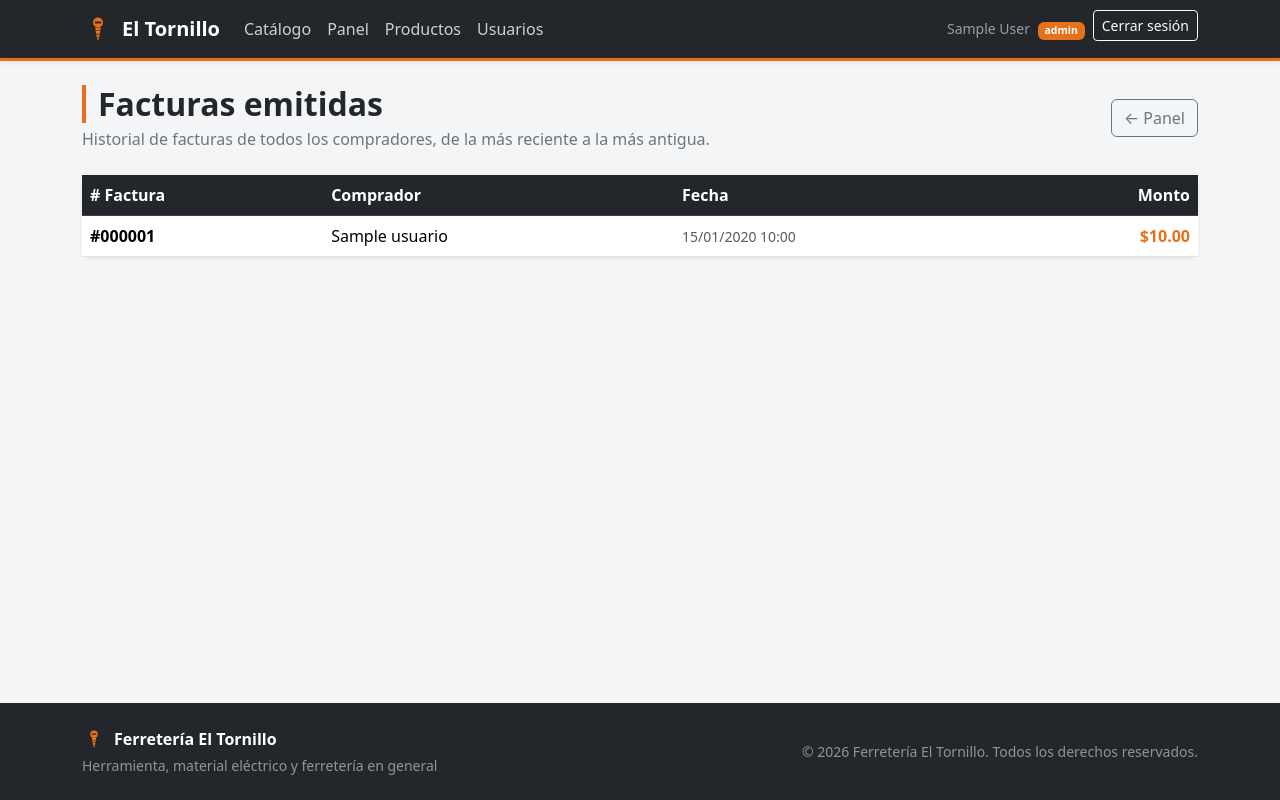
After one commit to Gaba3/Anonymonos_Proyecto_SED, a PHP site: page /admin/facturas.php in a window 1280 px wide. The commit adds this page. Run offline with PHP 8.4, Linux system fonts and the light colour scheme; the visitor is signed in with stand-in values (Sample User, id 1); tables that the repository leaves empty hold one stand-in row (values such as "Sample post").

Commit message:
fix: corregir listado de facturas emitidas del administrador

```diff
--- /dev/null
+++ b/public/admin/facturas.php
@@ -0,0 +1,64 @@
+<?php
+/**
+ * Ferretería El Tornillo - historial global de facturas emitidas
+ */
+
+require_once __DIR__ . '/../../includes/auth.php';
+requerir_rol('admin');
+
+$sql = "SELECT f.id, f.fecha, f.total, u.nombre AS comprador
+        FROM facturas f
+        JOIN usuarios u ON u.id = f.comprador_id
+        ORDER BY f.fecha DESC, f.id DESC";
+
+$resultado = mysqli_query($conn, $sql);
+$facturas = ($resultado !== false) ? mysqli_fetch_all($resultado, MYSQLI_ASSOC) : [];
+
+$titulo_pagina = 'Facturas emitidas';
+require_once __DIR__ . '/../../includes/header.php';
+?>
+
+<div class="d-flex flex-wrap justify-content-between align-items-center gap-3 mb-4">
+    <div>
+        <h1 class="titulo-seccion h2 mb-1">Facturas emitidas</h1>
+        <p class="text-secondary mb-0">Historial de facturas de todos los compradores, de la más reciente a la más antigua.</p>
+    </div>
+    <a href="<?= url('admin/panel.php') ?>" class="btn btn-outline-secondary">&larr; Panel</a>
+</div>
+
+<div class="card shadow-sm border-0">
+    <div class="card-body p-0">
+        <?php if ($resultado === false): ?>
+            <?php error_sql($conn, $sql); ?>
+        <?php else: ?>
+            <div class="table-responsive">
+                <table class="table table-hover align-middle mb-0">
+                    <thead class="table-light">
+                        <tr>
+                            <th># Factura</th>
+                            <th>Comprador</th>
+                            <th>Fecha</th>
+                            <th class="text-end">Monto</th>
+                        </tr>
+                    </thead>
+                    <tbody>
+                        <?php if (empty($facturas)): ?>
+                            <tr><td colspan="4" class="text-center text-muted py-4">No hay facturas emitidas.</td></tr>
+                        <?php else: ?>
+                            <?php foreach ($facturas as $fac): ?>
+                                <tr>
+                                    <td class="fw-bold">#<?= str_pad((string)$fac['id'], 6, '0', STR_PAD_LEFT) ?></td>
+                                    <td><?= e($fac['comprador']) ?></td>
+                                    <td class="small text-muted"><?= fecha_legible($fac['fecha']) ?></td>
+                                    <td class="text-end fw-bold text-naranja"><?= dinero($fac['total']) ?></td>
+                                </tr>
+                            <?php endforeach; ?>
+                        <?php endif; ?>
+                    </tbody>
+                </table>
+            </div>
+        <?php endif; ?>
+    </div>
+</div>
+
+<?php require_once __DIR__ . '/../../includes/footer.php'; ?>
--- a/public/admin/panel.php
+++ b/public/admin/panel.php
@@ -167,7 +167,7 @@ require_once __DIR__ . '/../../includes/header.php';
         <div class="card shadow-sm border-0 h-100">
             <div class="card-header bg-white py-3 d-flex justify-content-between align-items-center">
                 <h2 class="h6 mb-0 fw-bold">Últimas facturas emitidas</h2>
-                <a href="<?= url('facturas/index.php') ?>" class="btn btn-sm btn-outline-secondary">Ver todas</a>
+                <a href="<?= url('admin/facturas.php') ?>" class="btn btn-sm btn-outline-secondary">Ver todas</a>
             </div>
             <div class="card-body p-0">
                 <div class="table-responsive">
```
